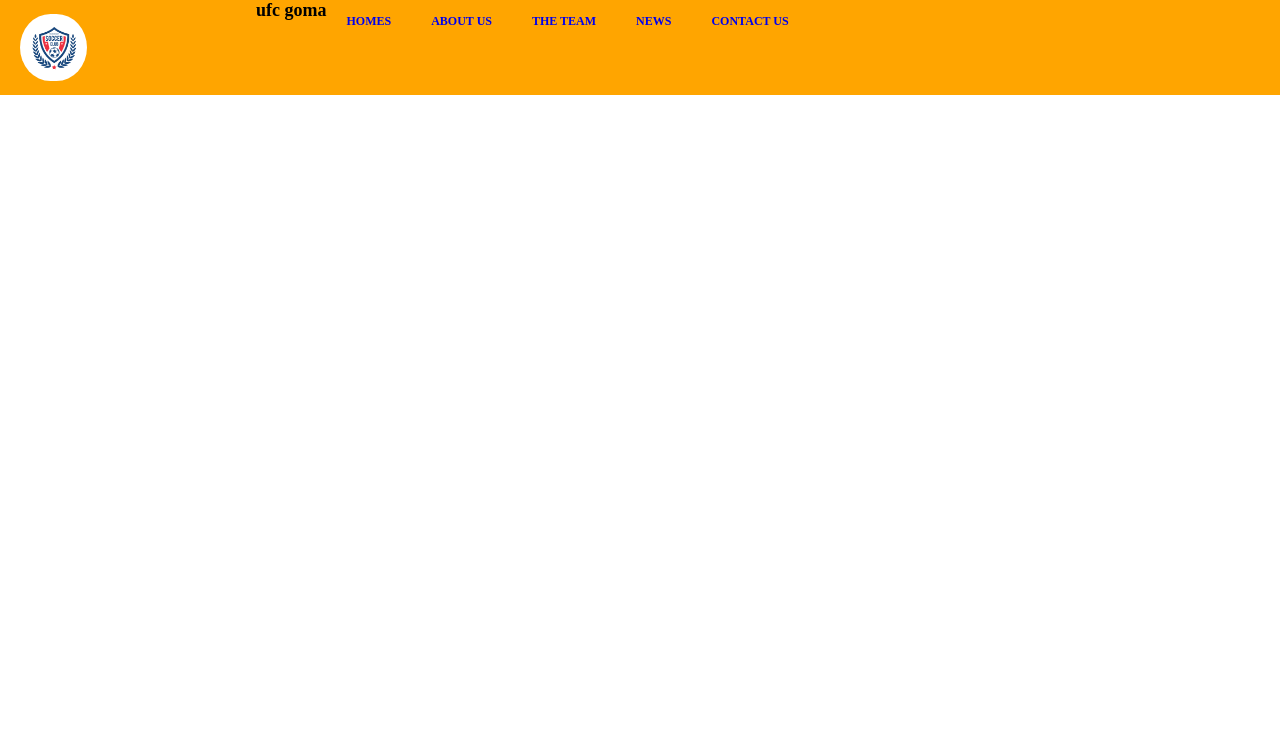
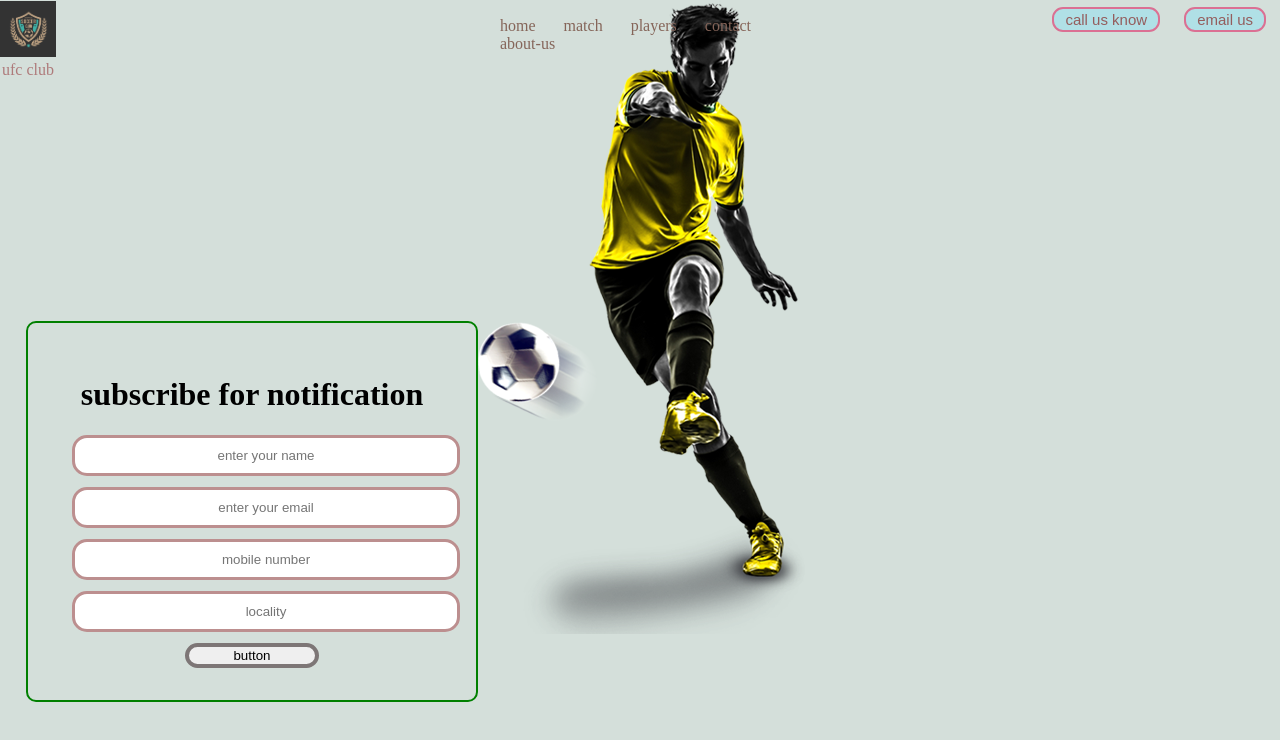
Before and after one commit to emteeyazhussain/website-1-project, a plain HTML site: page index.html in a window 1280 px wide. Drawn offline with Linux system fonts and the light colour scheme.

Commit message:
i am adding many things in html and css

```diff
--- a/index.html
+++ b/index.html
@@ -7,37 +7,50 @@
     <meta name="viewport" content="width=device-width, initial-scale=1.0">
     <title>UFC football club </title>
 </head>
+<link rel="stylesheet" href="style.css">
+<!-- <link rel="stylesheet" href="https://fonts.googleapis.com/css?family=Audiowide|Sofia|Trirong"> -->
 
-<link rel="stylesheet" href="style.css">
 
 <body>
-    <header>
-        <nav class="navbar">
-            <ul class="navbar-list">
+    <header class="header">
+        <div class="left">
+            <img src="logo.jpg" alt="logo">
+            <div>ufc club</div>
+        </div>
+        <div class="mid">
+            <div class="navbar">
 
-                <div class="logo"> <img src="logo.jpg" alt="logo"> </div>
-                <nav class="heading">
-                    <h2>ufc goma</h2>
-                </nav>
+                <ul>
+                    <li><a href="#">home</a></li>
+                    <li>
+                        <a href="#">match</a>
+                    </li>
+                    <li><a href="#">players</a></li>
+                    <li>
+                        <a href="#">contact</a>
+                    </li>
+                    <li>
+                        <a href="#">about-us</a></li>
+                </ul>
+            </div>
+        </div>
+        <div class=" right ">
+            <button class="btn">call us know</button>
+            <button class="btn">email us </button>
+        </div>
+    </header>
+    <div class="container">
+        <h1>subscribe for notification</h1>
+        <form action="noaction.php">
+            <div class="from-group">
+                <input type="" placeholder="enter your name">
+                <input type="" placeholder="enter your email">
+                <input type="" placeholder="mobile number">
+                <input type="" placeholder="locality">
+                <button class="button">button</button>
+            </div>
 
-                <li>
-                    <a href="#">HOMES</a>
-                </li>
-                <li>
-                    <a href="#">ABOUT US</a>
-                </li>
-                <li>
-                    <a href="#">THE TEAM</a>
-                </li>
-                <li>
-                    <a href="#">NEWS</a>
-                </li>
-                <li>
-                    <a href="#">CONTACT US</a>
-                </li>
-            </ul>
-        </nav>
-    </header>
+    </div>
 </body>
 
 </html>
--- a/style.css
+++ b/style.css
@@ -1,52 +1,112 @@
-   * {
+body {
+    /* font-family: "Audiowide", sans-serif; */
+    padding: 0px;
     margin: 0px;
-       padding: 0px;
+    background: url("img-01.png") no-repeat;
+    background: inline-block;
+    background-position: top center;
+    background-color: rgba(189, 207, 199, 0.647);
 }
 
-   .logo {
-       display: flex;
-       width: 20%;
-       border: 12px 10px;
-       border-radius: 5%;
+.left {
+    display: inline-block;
+    position: absolute;
+    color: rgb(174, 122, 122);
+    /* border: 2px solid rgb(235, 34, 34); */
+    top: 1px;
 }
 
-   .logo img {
-       width: 10%;
-       margin: 2px 5px;
-       padding: 12px 15px;
-       border-radius: 50px;
-       width: 26%;
+.left img {
+    width: 56px;
+    filter: invert(80%);
+    text-align: center;
+}
+
+.left div {
+    text-align: center;
+}
+
+.mid {
+    display: block;
+    width: 30%;
+    color: blue;
+    /* border: 2px solid green; */
+    margin: 1px auto;
+}
+
+.right {
+    position: absolute;
+    display: inline-block;
+    right: 4px;
+    color: rgb(192, 162, 162);
+    /* border: 2px solid orange; */
+    top: 1px;
 }
 
 .navbar {
-       display: flex;
-       background-color: orange;
-       align-items: center;
-       justify-content: center;
-       font: blue;
-       font-size: 12px;
-       font-weight: bold;
+    display: inline-block;
 }
 
-   .nav-list {
-       width: 70%;
-       display: flex;
-       align-items: center;
+.navbar li {
+    display: inline-block;
+    font-style: bold;
 }
 
-   .navbar ul {
-       display: flex;
-       flex-direction: row;
-       list-style: none;
+.navbar li a {
+    color: rgb(133, 101, 89);
+    padding: 10px 12px;
+    text-decoration: none;
 }
 
-   .navbar ul li {
-       display: flex;
-       flex-direction: row;
-       margin: 2px 5px;
-       padding: 12px 15px;
+.navbar li a:hover,
+.navbar li a.active {
+    text-decoration: underline;
+    color: chocolate;
 }
 
-   .navbar ul li a {
-       text-decoration: none;
+.btn {
+    margin: 6px 10px;
+    color: rgb(148, 93, 93);
+    background: powderblue;
+    padding: 2px 11px;
+    border: 2px solid palevioletred;
+    border-radius: 11px;
+    font-size: 15px;
+    cursor: pointer;
 }
+
+.container {
+    width: 30%;
+    margin: 252px 26px;
+    border: 2px solid green;
+    border-radius: 10px;
+    padding: 32px;
+}
+
+.from-group input {
+    text-align: center;
+    display: block;
+    width: 360px;
+    padding: 10px 11px;
+    margin: 11px 12px;
+    border-radius: 15px;
+    border: solid rosybrown;
+}
+
+.container h1 {
+    text-align: center;
+}
+
+.button {
+    display: block;
+    width: 35%;
+    text-align: center;
+    margin: auto;
+    border-radius: 20px;
+    border: 4px solid rgb(125, 118, 118);
+}
+
+.container a:hover,
+.container li a.active {
+    color: rgb(41, 163, 163);
+}
```
Also changed, not shown: img-01.png (added). Lines whose indentation alone changed are shown as unchanged.
